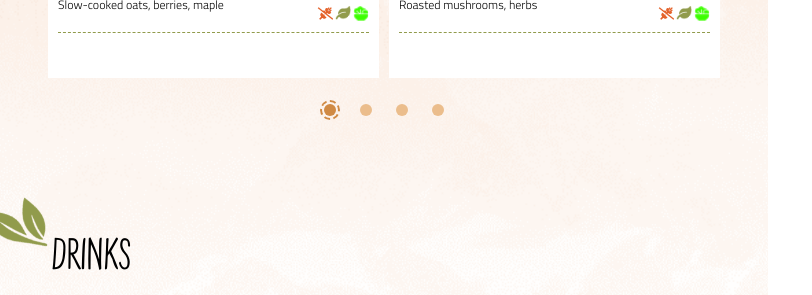
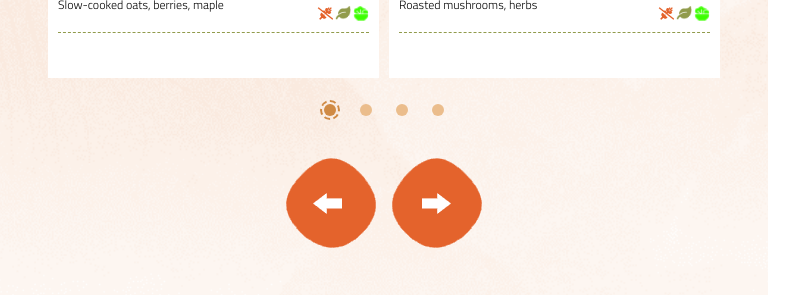
Before and after one commit to hamza-ali313/Coffee-App-Vue.js, a Vue app: page /foods-drinks in a window 768 px wide. Shown: the part 1800-2095 px from the top of the page, 812 px wide, since content can reach past the window. Built offline with nearby package versions, Linux system fonts and the light colour scheme.

Commit message:
corrected the tablet arrows

```diff
--- a/src/assets/scss/main.scss
+++ b/src/assets/scss/main.scss
@@ -1461,7 +1461,7 @@ label {
   gap: 32px;
 }
 .addons-card .addon-item {
-  margin: 0px 0px 10px 0px;
+  margin: 0px 0px 10px 0px !important;
 }
 .checkout_ {
   flex-direction: column-reverse;
--- a/src/components/layouts/sliderscardsection/MenuSlider.vue
+++ b/src/components/layouts/sliderscardsection/MenuSlider.vue
@@ -35,12 +35,12 @@
     >
       <img :src="nxt" />
     </div>
+  </div>
 
-    <!-- mobile arrows -->
-    <div class="d-lg-none d-md-block d-flex justify-content-center gap-3">
-      <div class="nav-btn left" @click="slidePrev"><img :src="prev" /></div>
-      <div class="nav-btn right" @click="slideNext"><img :src="nxt" /></div>
-    </div>
+  <!-- mobile arrows -->
+  <div class="d-lg-none mt-3 d-md-flex d-flex justify-content-center gap-3">
+    <div class="nav-btn left" @click="slidePrev"><img :src="prev" /></div>
+    <div class="nav-btn right" @click="slideNext"><img :src="nxt" /></div>
   </div>
 </template>
 
```
